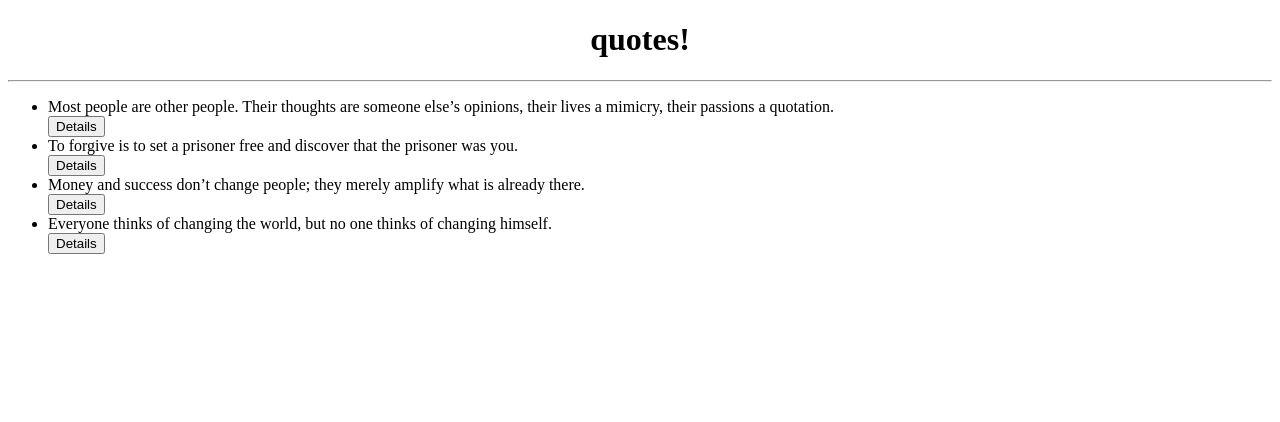
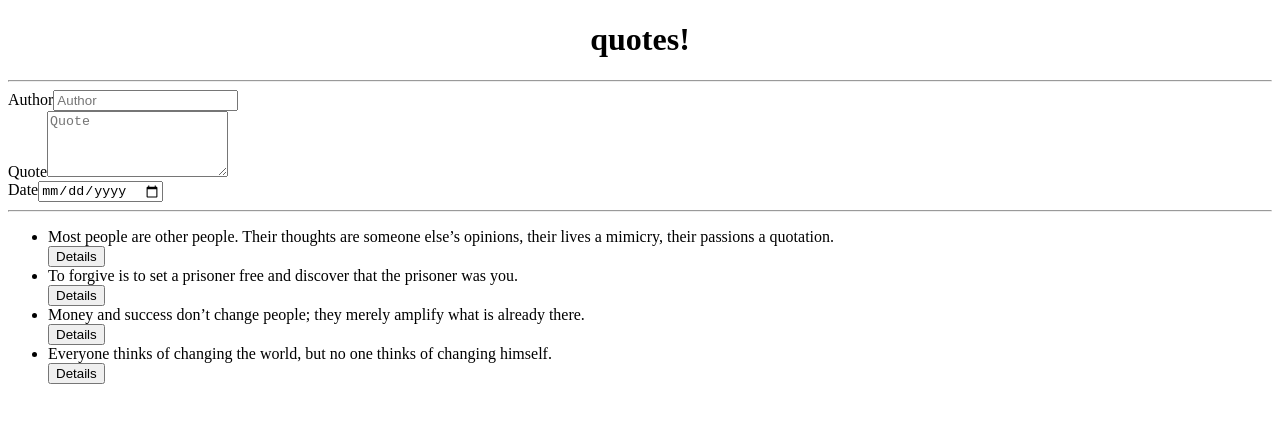
Before and after one commit to Fahari/quotes, an Angular app in the folder quotes/: page / in a window 1280 px wide. Shown: the top 422 px of the page. Built offline with nearby package versions, Linux system fonts and the light colour scheme.

Commit message:
add form input code and importing the FormsModule to the root module

```diff
--- a/quotes/src/app/app.module.ts
+++ b/quotes/src/app/app.module.ts
@@ -1,19 +1,23 @@
 import { BrowserModule } from '@angular/platform-browser';
 import { NgModule } from '@angular/core';
+import {FormsModule} from '@angular/forms';
 
 import { AppRoutingModule } from './app-routing.module';
 import { AppComponent } from './app.component';
 import { QuotesComponent } from './quotes/quotes.component';
 import { QuotesDetailsComponent } from './quotes-details/quotes-details.component';
+import { QuotesFormComponent } from './quotes-form/quotes-form.component';
 
 @NgModule({
   declarations: [
     AppComponent,
     QuotesComponent,
-    QuotesDetailsComponent
+    QuotesDetailsComponent,
+    QuotesFormComponent
   ],
   imports: [
     BrowserModule,
+    FormsModule,
     AppRoutingModule
   ],
   providers: [],
--- /dev/null
+++ b/quotes/src/app/quotes-form/quotes-form.component.html
@@ -0,0 +1,23 @@
+<div class="container-fluid">
+    <div class="row">
+        <form>
+            <div class="form-group">
+
+                <label for="Author">Author</label>
+                <input type="text" class="form-control" id="Author" placeholder="Author" equired >
+
+            </div>
+            <div class="form-group">
+
+                <label for="Quote">Quote</label>
+                <textarea class="form-control" id="Quote" rows="4" placeholder="Quote" required></textarea>
+
+            </div>
+            <div class="form-group">
+                <label for="Date">Date</label>
+                <input type='date' id="Date" placeholder="mm/dd/yy" required>
+
+            </div>
+        </form>
+    </div>
+</div>
--- /dev/null
+++ b/quotes/src/app/quotes-form/quotes-form.component.ts
@@ -0,0 +1,15 @@
+import { Component, OnInit } from '@angular/core';
+
+@Component({
+  selector: 'app-quotes-form',
+  templateUrl: './quotes-form.component.html',
+  styleUrls: ['./quotes-form.component.css']
+})
+export class QuotesFormComponent implements OnInit {
+
+  constructor() { }
+
+  ngOnInit() {
+  }
+
+}
--- a/quotes/src/app/quotes/quotes.component.html
+++ b/quotes/src/app/quotes/quotes.component.html
@@ -1,4 +1,10 @@
 <hr>
+<div class="container">
+    <div class="row">
+        <app-quotes-form></app-quotes-form>
+    </div>
+<hr>
+</div>
 <ul>
 <div *ngFor='let quote of quotess;let i=index'>
   <li>{{quote.name}}</li>
```
Also changed, not shown: quotes/src/app/quotes-form/quotes-form.component.css (added), 1 other file (tests, documents, lock files or other folders).
